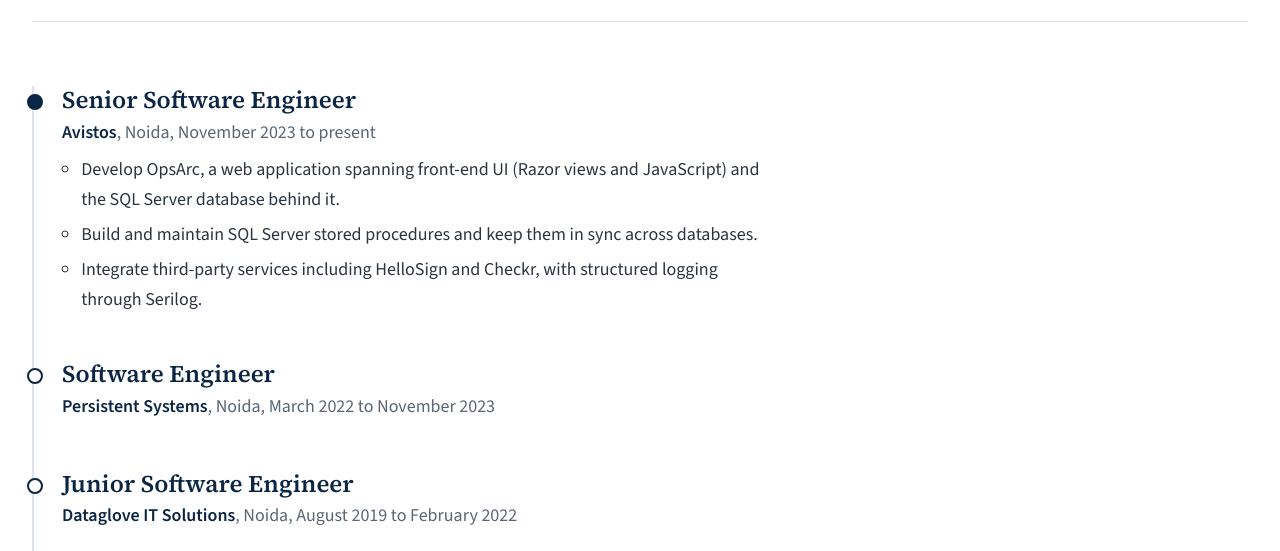
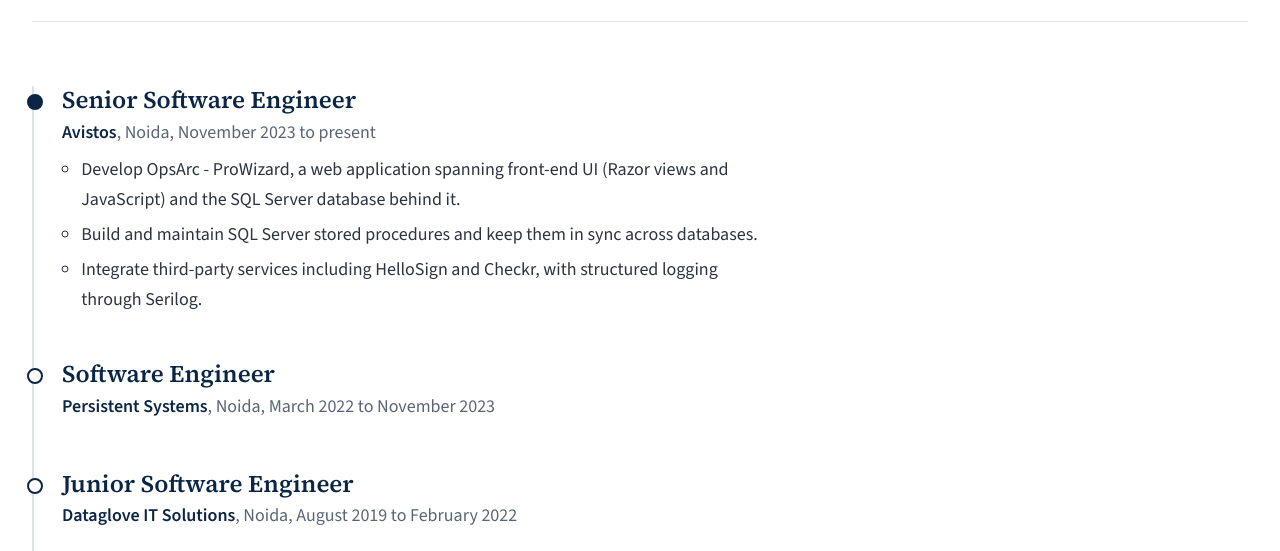
Before and after one commit to Akki-Jatrana/akshitranadeveloper.github.io, a plain HTML site: page experience.html in a window 1280 px wide. Shown: the part 249-800 px from the top of the page. Drawn offline with nearby package versions, Linux system fonts and the light colour scheme.

Commit message:
Update experience.html

```diff
--- a/experience.html
+++ b/experience.html
@@ -35,7 +35,7 @@
         <h2 style="margin:0 0 .25rem">Senior Software Engineer</h2>
         <p class="when"><span class="org">Avistos</span>, Noida, November 2023 to present</p>
         <ul>
-          <li>Develop OpsArc, a web application spanning front-end UI (Razor views and JavaScript) and the SQL Server database behind it.</li>
+          <li>Develop OpsArc - ProWizard, a web application spanning front-end UI (Razor views and JavaScript) and the SQL Server database behind it.</li>
           <li>Build and maintain SQL Server stored procedures and keep them in sync across databases.</li>
           <li>Integrate third-party services including HelloSign and Checkr, with structured logging through Serilog.</li>
         </ul>
```
